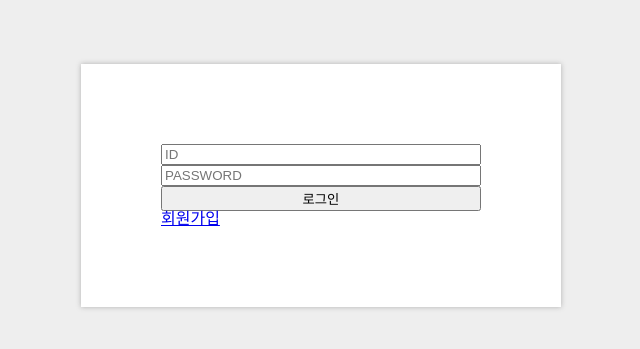
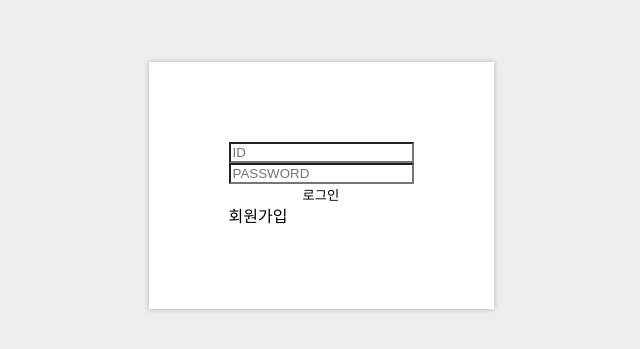
Before and after one commit to TeamAgree/chatting-web, a React (Create React App) app: page /login in a window 1280 px wide. Shown: the part 215-564 px from the top of the page, without its empty margins (319-959 px from the left). Built offline with nearby package versions, Linux system fonts and the light colour scheme.

Commit message:
style: css reset

```diff
--- a/public/index.css
+++ b/public/index.css
@@ -16,16 +16,35 @@ time, mark, audio, video {
 	border: 0;
 	font-size: 100%;
 	font: inherit;
+	color:inherit;
 	vertical-align: baseline;
 }
-/* HTML5 display-role reset for older browsers */
+
+*, :after, :before {
+	box-sizing:border-box;
+	flex-shrink:0;
+}
+
+:root {
+	-webkit-tap-highlight-color:transparent;
+	-webkit-text-size-adjust:100%;
+	text-size-adjust:100%;
+	cursor:default;
+	line-height:1.5;
+	overflow-wrap:break-word;
+	-moz-tab-size:4;
+	tab-size:4
+}
+
+html, body {
+	height:100%;
+}
+
 article, aside, details, figcaption, figure,
 footer, header, hgroup, menu, nav, section {
 	display: block;
 }
-body {
-	line-height: 1;
-}
+
 ol, ul {
 	list-style: none;
 }
@@ -41,3 +60,23 @@ table {
 	border-collapse: collapse;
 	border-spacing: 0;
 }
+img, picture, video, canvas, svg {
+	display: block;
+	max-width:100%;
+}
+button {
+	background:none;
+	border:0;
+	cursor:pointer;
+}
+a {
+	text-decoration:none;
+}
+
+/* input 기본 스타일 초기화 */
+input {
+    -webkit-appearance: none;
+       -moz-appearance: none;
+            appearance: none;
+			outline: none;
+}
```
